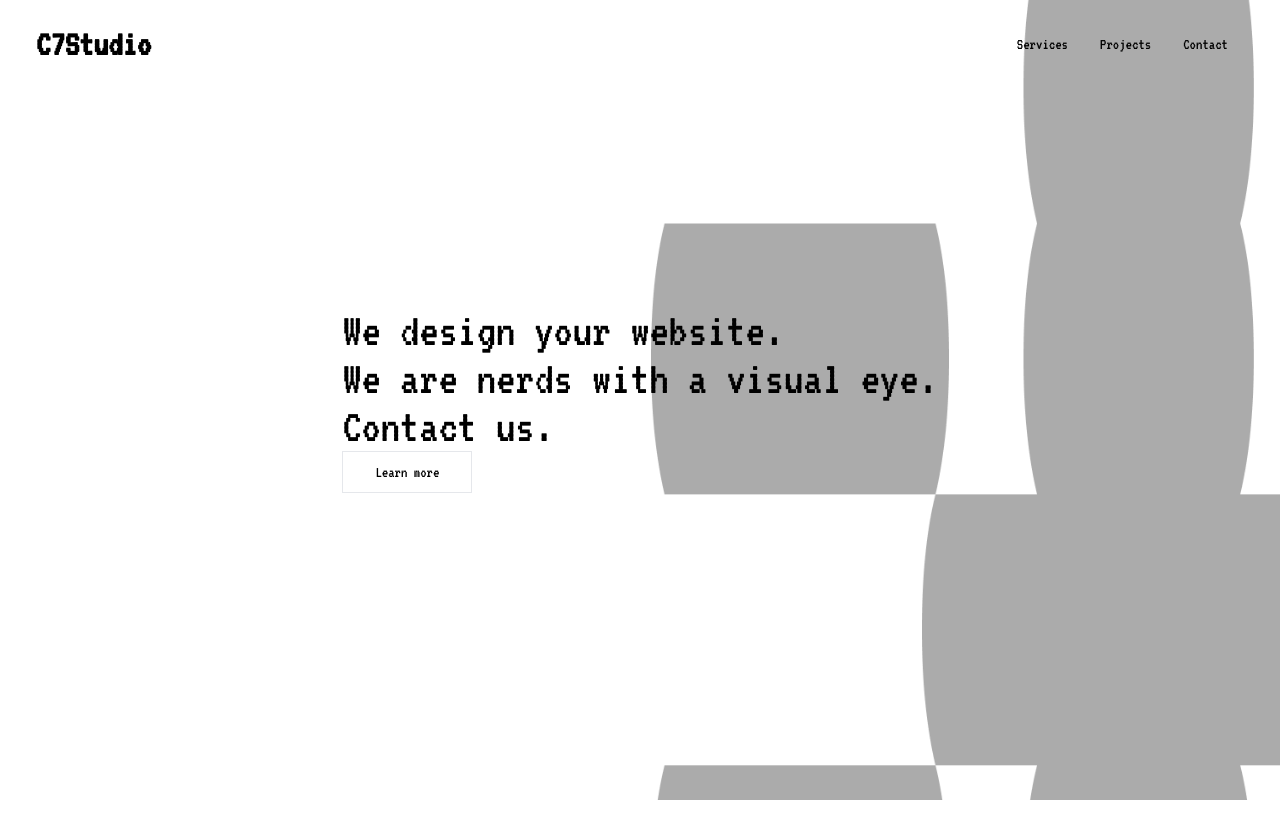
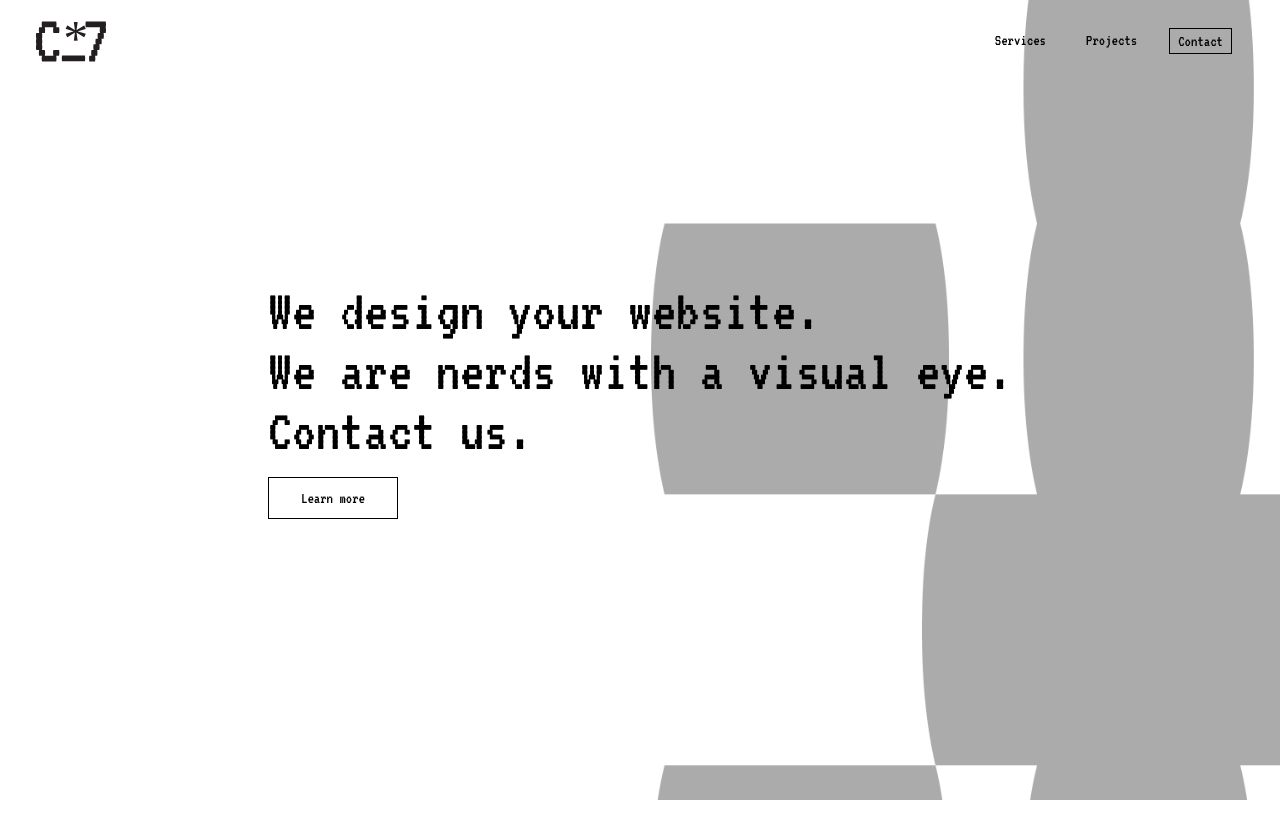
Before and after one commit to c7-studio/landing, a Next.js app: page / in a window 1280 px wide. Shown: the top 838 px of the page. Built offline with nearby package versions, Linux system fonts and the light colour scheme.

Commit message:
added proper logo

```diff
--- a/components/Hero.jsx
+++ b/components/Hero.jsx
@@ -1,15 +1,17 @@
-import React from 'react'
+import React from 'react';
+import { MdKeyboardArrowDown } from "react-icons/md";
 
 const Hero = () => {
   return (
     <div className='flex items-center justify-center h-screen mb-12 bg-fixed bg-cover custom-img'>
         <div className='p-5 text-black z-[2] '>
-            <h2 className='text-5xl'>We design your website.<br/>
+            <h2 className='text-6xl mb-4'>We design your website.<br/>
              We are nerds with a visual eye. <br/> Contact us.</h2>
-            <button className='px-8 py-2 border'>Learn more</button>
+            <button className='px-8 py-2 border-solid border border-black '>Learn more </button>
         </div>
     </div>
   )
 }
 
 export default Hero
+{/* <MdKeyboardArrowDown size={20} /> */}
--- a/components/Navbar.jsx
+++ b/components/Navbar.jsx
@@ -1,5 +1,5 @@
 import Link from 'next/link';
-import React, { useState } from 'react';
+import React, { useEffect, useState } from 'react';
 import { AiOutlineMenu, AiOutlineClose } from 'react-icons/ai'
 
 const Navbar = () => {
@@ -8,32 +8,49 @@ const Navbar = () => {
     const [color, setColor] = useState('transparent')
     const [textColor, setTextColor] = useState('white')
 
-    const handlenav = () => {
+    const handleNav = () => {
         setNav(!nav)
     }
+
+    useEffect(()=> {
+        const changeColor = () => {
+            if(window.scrollY >= 90) {
+                setColor('#ffffff')
+                setTextColor('#000000')
+            }
+            else {
+                setColor('transparent')
+                setTextColor('white')
+            }
+        }
+        window.addEventListener('scroll', changeColor);
+    }, [])
 
 
   return (
     <div style={{backgroundColor: `${color}`}}  className="fixed left-0 top-0 w-full z-10 ease-in duration-300">
         <div className="max-w-[1240px] m-auto flex justify-between items-center p-4 text-black">
             <Link href='/'>
-            <h1 className='font-bold text-4xl'>C7Studio</h1>
+            <img src="/logo.svg" alt="Logo" width='70px' height='auto'/>
             </Link>
             <ul className='hidden sm:flex'>
-                <li className='p-4'>
+                <li className='px-2 mx-3'>
                     <Link href='/#services'>Services</Link>
                 </li>
-                <li className='p-4'>
+                <li className='px-2 mx-3'>
                     <Link href='/#projects'>Projects</Link>
                 </li>
-                <li className='p-4'>
+                <li className='px-2 mx-3 border-black border'>
                     <Link href='/#contact'>Contact</Link>
                 </li>
             </ul>
 
             {/* Mobile Button */}
-            <div className='block sm:hidden z-10'>
-                {nav ? <AiOutlineClose size={20} /> : <AiOutlineMenu size={20} />}
+            <div onClick={handleNav} className='block sm:hidden z-10'>
+                {nav ?
+                <AiOutlineClose style={{color: `$textColor`}} size={20} />
+                :
+                 <AiOutlineMenu style={{color: `$textColor`}} size={20} />}
             </div>
 
             {/* Mobile Menu */}
--- /dev/null
+++ b/components/Slider.jsx
@@ -0,0 +1,17 @@
+import React from 'react';
+import { SliderData } from './SliderData';
+
+const Slider = ({slides}) => {
+  return (
+    <div>
+        <h1>Our services</h1>
+        <div>
+            {SliderData.map((slide, index) => {
+                return <img src={slide.image} alt='/' />
+            })}
+        </div>
+    </div>
+  )
+}
+
+export default Slider
```
Also changed, not shown: components/SliderData.js (added), public/hero.png (added), public/logo.svg (added).
